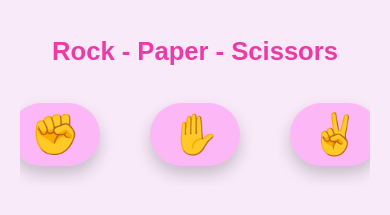
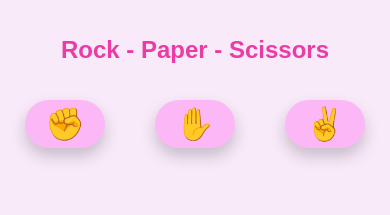
Before and after one commit to syednehajafferyy/rockpaperscissors, a plain HTML site: page index.html in a window 390 px wide. Shown: the top 215 px of the page. Drawn offline with Linux system fonts and the light colour scheme.

Commit message:
Update style.css

```diff
--- a/style.css
+++ b/style.css
@@ -89,20 +89,19 @@ button:hover {
 @media (max-width: 480px) {
     .choices {
         flex-wrap: nowrap;
-        overflow-x: auto;
-        max-width: 100%;
+        justify-content: center;
         gap: 10px;
+        width: 100%;
     }
 
     button {
-        font-size: 2.5rem;
-        min-width: 90px;
-        padding: 8px 12px;
-        flex-shrink: 0;
+        font-size: 2rem;
+        min-width: 80px;
+        padding: 5px 10px;
     }
 
     h1 {
-        font-size: 1.6em;
+        font-size: 1.5em;
     }
 
     #resultDisplay {
```
